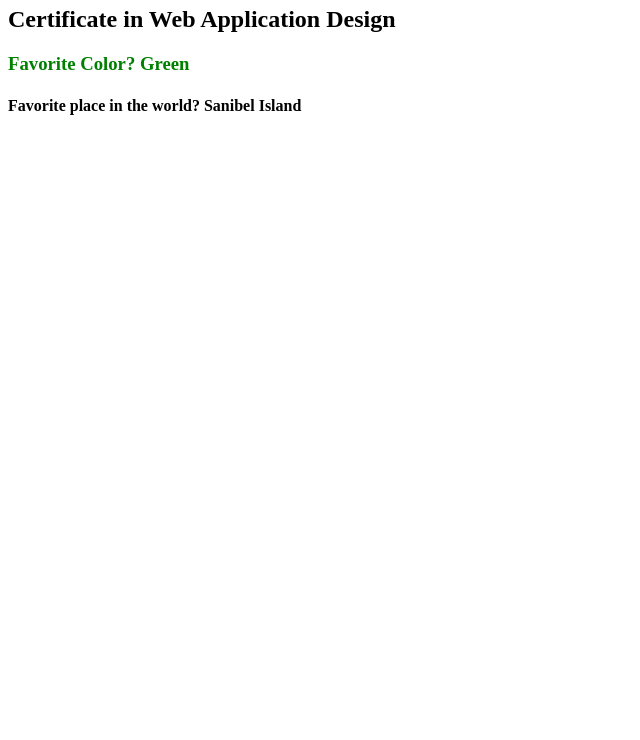
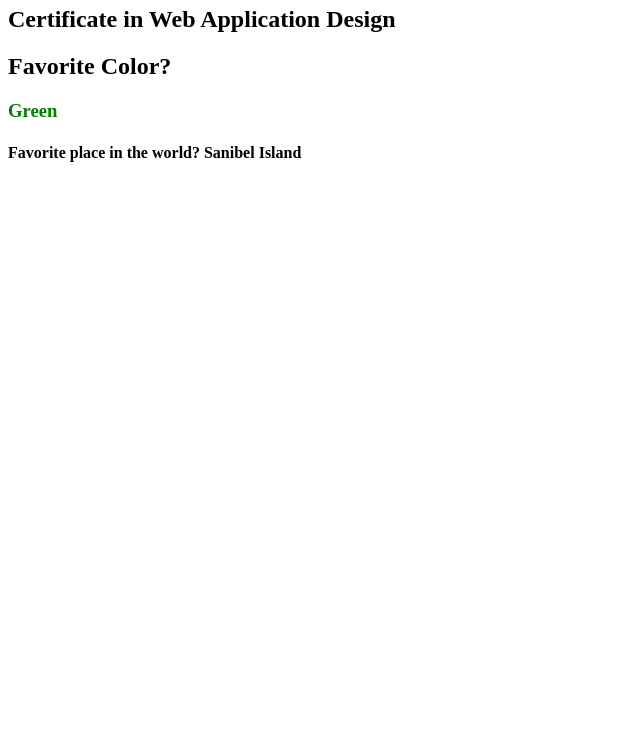
Before and after one commit to AddysonHahn/homework1, a plain HTML site: page index.html in a window 1280 px wide. Shown: the part 60-800 px from the top of the page, without its empty margins (0-640 px from the left). Drawn offline with Linux system fonts and the light colour scheme.

Commit message:
Add files via upload

```diff
--- a/index.html
+++ b/index.html
@@ -5,7 +5,8 @@
 <body>
 <h1> Addyson Hahn </h1>
 <h2> Certificate in Web Application Design</h2>
-<h3> Favorite Color? Green
+<h2> Favorite Color? </h2>
+<h3> Green </h3>
 <h4> Favorite place in the world? Sanibel Island </h4>
 </body>
 </html>
```
